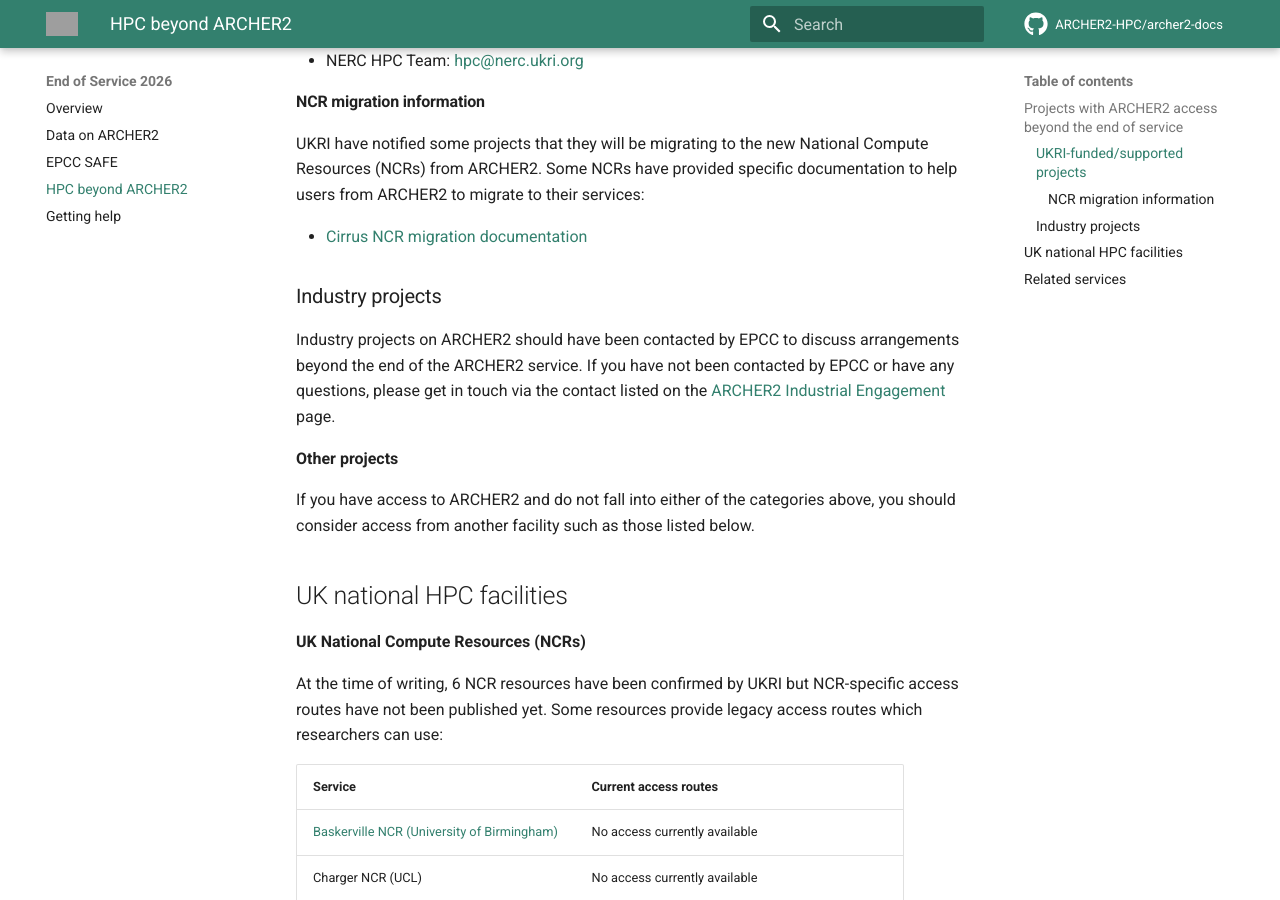
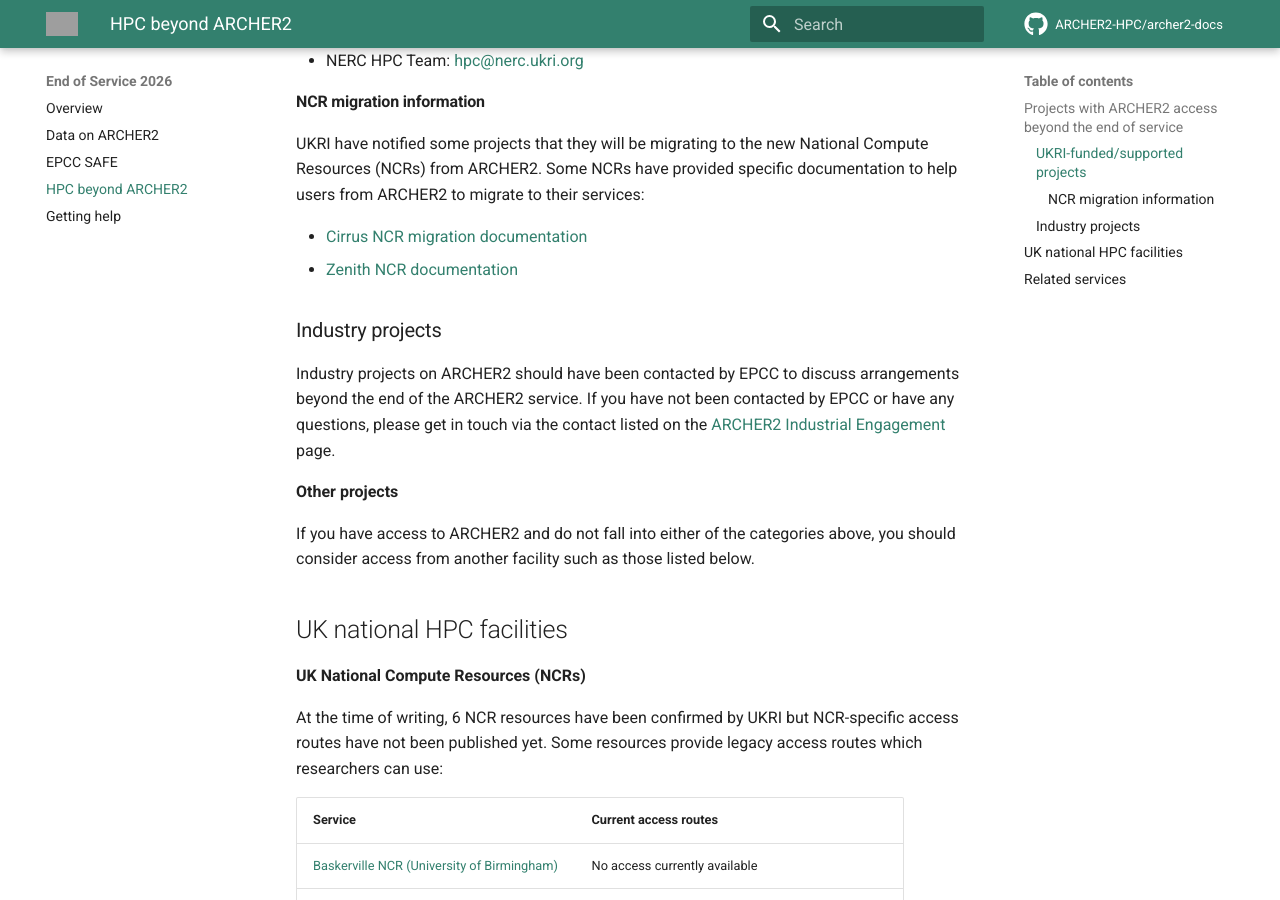
Before and after one commit to ARCHER2-HPC/archer2-docs, an MkDocs documentation site: the page built from docs/end-of-service-2026/next-services.md, in a window 1280 px wide and 900 px high, scrolled down 864 px. Built offline with MkDocs 1.6.1 and Material for MkDocs 9.7.7, drawn with Linux system fonts in a browser that asks for light colours; comment, search, counter and statistics services are not loaded; some of the changed lines change nothing that is shown; grey boxes are pictures that could not be loaded.

Commit message:
Adds Zenith links

```diff
--- a/docs/end-of-service-2026/next-services.md
+++ b/docs/end-of-service-2026/next-services.md
@@ -34,6 +34,7 @@
 their services:
 
 - [Cirrus NCR migration documentation](https://docs.cirrus.ac.uk/archer2-migration-2026/)
+- [Zenith NCR documentation](https://docs.hpc.cam.ac.uk/user-guide/zenith-quickstart.html)
 
 ### Industry projects
 
@@ -61,7 +62,7 @@
 | [Cirrus NCR (EPCC, Univeristy of Edinburgh)](https://www.cirrus.ac.uk) | Test, academic and industry access routes available |
 | [Isambard 3 NCR (University of Bristol)](https://docs.isambard.ac.uk/access/#isambard-3) | No general access currently available |
 | [Mary Coombes NCR (Hartree Centre, STFC)](https://www.hartree.stfc.ac.uk/technologies/mary-coombs/) | Industry access routes available |
-| Zenith NCR (University of Cambridge) | No access currently available |
+| [Zenith NCR (University of Cambridge)](https://docs.hpc.cam.ac.uk/user-guide/zenith-quickstart.html) | No access currently available |
 
 **EuroHPC**
 
```
